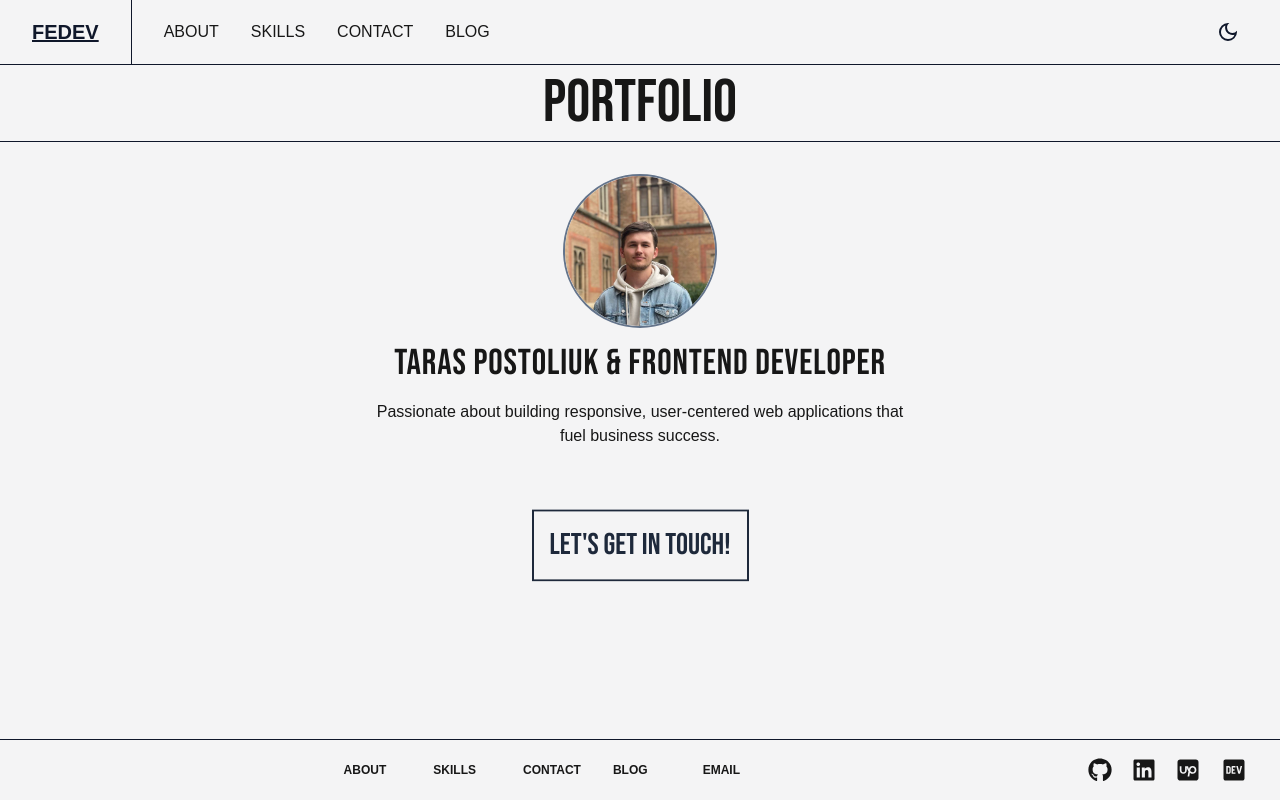
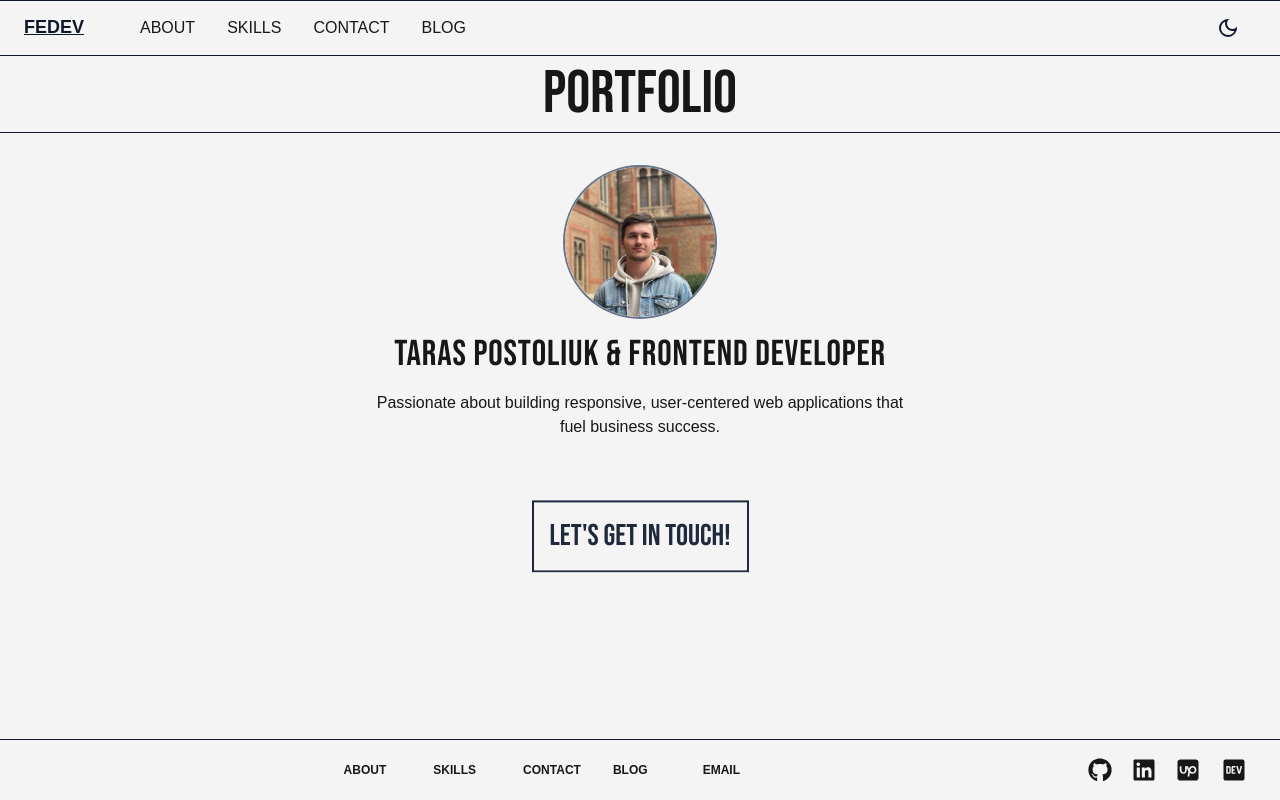
Before and after one commit to tpostolyuk/fedev-portfolio, a Next.js app: page / in a window 1280 px wide. Built offline with nearby package versions, Linux system fonts and the light colour scheme; a web font is replaced by a local one.

Commit message:
chore(header): remove border right from logo

```diff
--- a/src/components/header.tsx
+++ b/src/components/header.tsx
@@ -20,15 +20,15 @@ export const Header: FC = () => {
   return (
     <header
       className={clsx(
-        "sticky left-0 right-0 top-0 z-10 flex h-[65px] items-center gap-8 border-b-[1px] border-b-slate-900 bg-zinc-100 dark:bg-slate-900",
-        "dark:border-b-white",
+        "sticky left-0 right-0 top-0 z-10 flex h-[65px] items-center gap-8 border-y-[1px] border-y-slate-900 bg-zinc-100 dark:bg-slate-900",
+        "dark:border-y-white",
       )}
     >
       <Link href="/">
         <div
           className={clsx(
-            "flex h-8 max-w-fit items-center justify-center border-r-[1px] border-r-slate-900 p-8 font-semibold text-slate-900 md:text-xl",
-            "dark:border-r-white dark:bg-slate-900 dark:text-white",
+            "flex h-8 max-w-fit items-center justify-center p-6 font-semibold text-slate-900 md:text-[18px]",
+            "dark:bg-slate-900 dark:text-white",
             "cursor-pointer hover:underline",
             currentPath === "/" && "underline",
           )}
```
